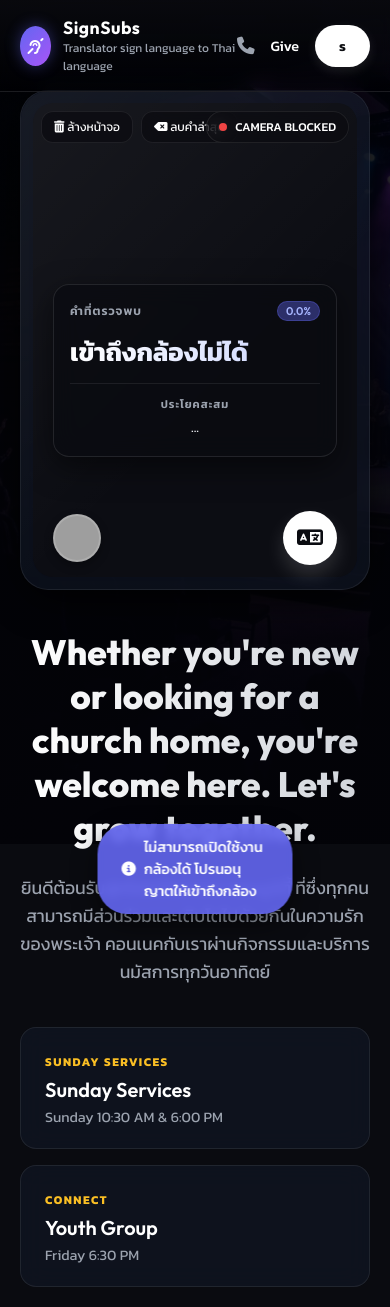
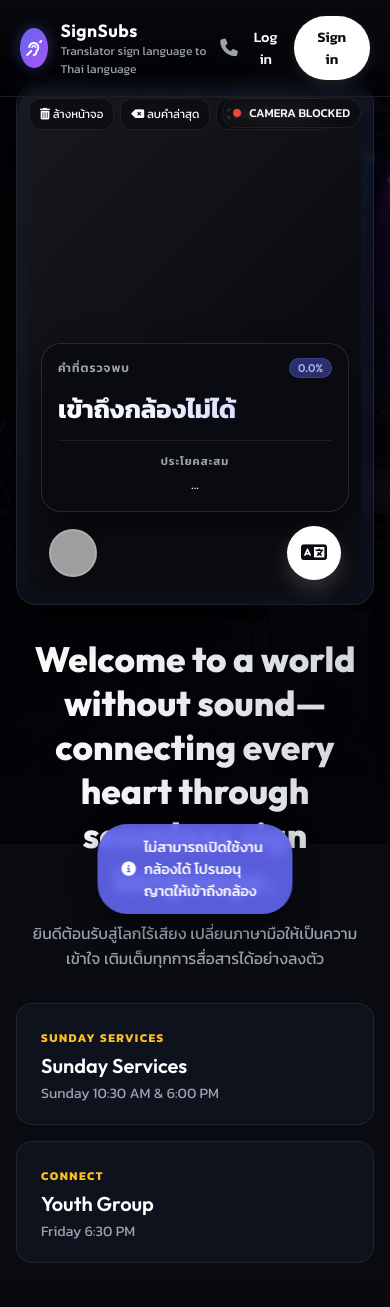
Before and after one commit to phacharapetchumporn-alt/AI_project, a Python web app: template web/templates/index.html in a window 390 px wide. After the commit the page ends 1263 px from the top, so only its background shows below. Run offline with Jinja, Linux system fonts and the light colour scheme; the template is opened without the code that fills it, so the values that code supplies are empty; grey boxes are pictures that could not be loaded.

Commit message:
feat: implement frontend interface and real-time prediction visualization for webcam sign language translation

```diff
--- a/web/static/css/style.css
+++ b/web/static/css/style.css
@@ -176,39 +176,41 @@ nav {
 
 /* Main Dashboard Layout */
 main {
-    max-width: 1400px;
+    max-width: 1680px;
     min-height: 100vh;
     margin: 0 auto;
-    padding: 120px 48px 48px 48px;
+    padding: 110px 48px 40px 48px;
     display: flex;
     align-items: center;
     justify-content: space-between;
     gap: 40px;
     position: relative;
+    transition: all 0.3s ease;
 }
 
 /* Hero Section (Left Column) */
 .hero-content {
-    flex: 1.2;
-    max-width: 620px;
+    flex: 0 0 380px;
+    max-width: 400px;
+    transition: all 0.3s ease;
 }
 
 .hero-content h2 {
     font-family: var(--font-heading);
-    font-size: 2.8rem;
+    font-size: 2.2rem;
     line-height: 1.25;
     font-weight: 800;
-    margin-bottom: 24px;
+    margin-bottom: 20px;
     background: linear-gradient(to right, #ffffff, #d1d5db);
     -webkit-background-clip: text;
     -webkit-text-fill-color: transparent;
 }
 
 .hero-content p.subtitle {
-    font-size: 1.1rem;
+    font-size: 0.98rem;
     color: var(--text-muted);
     line-height: 1.6;
-    margin-bottom: 40px;
+    margin-bottom: 32px;
 }
 
 /* Info Cards in background column */
@@ -255,17 +257,22 @@ main {
     color: var(--text-muted);
 }
 
-/* Camera Stream Section (Right Column - Floating Portrait) */
+/* Camera Stream Section (Expanded Center-Stage) */
 .camera-wrapper {
     flex: 1;
     display: flex;
     justify-content: center;
     align-items: center;
+    width: 100%;
+    min-width: 0;
 }
 
 .camera-card {
-    width: 380px;
-    height: 600px;
+    width: 100%;
+    max-width: 1050px;
+    height: 72vh;
+    min-height: 520px;
+    max-height: 760px;
     background: var(--glass-bg);
     border: 1px solid var(--glass-border);
     border-radius: 28px;
@@ -274,14 +281,32 @@ main {
     display: flex;
     flex-direction: column;
     position: relative;
-    box-shadow: var(--card-shadow), 0 0 40px rgba(0, 0, 0, 0.5);
-    transition: border-color 0.4s ease, box-shadow 0.4s ease;
+    box-shadow: var(--card-shadow), 0 0 50px rgba(0, 0, 0, 0.6);
+    transition: all 0.35s cubic-bezier(0.16, 1, 0.3, 1);
     overflow: hidden;
 }
 
 .camera-card:hover {
-    border-color: rgba(99, 102, 241, 0.3);
-    box-shadow: var(--card-shadow), 0 0 50px rgba(99, 102, 241, 0.15);
+    border-color: rgba(99, 102, 241, 0.4);
+    box-shadow: var(--card-shadow), 0 0 50px rgba(99, 102, 241, 0.2);
+}
+
+/* Almost Fullscreen (เกือบเต็มจอ) Mode */
+.camera-card.theater-mode {
+    position: fixed;
+    top: 24px;
+    bottom: 24px;
+    left: 24px;
+    right: 24px;
+    width: calc(100vw - 48px);
+    max-width: none;
+    height: calc(100vh - 48px);
+    max-height: none;
+    z-index: 1000;
+    border-radius: 24px;
+    border: 1.5px solid rgba(99, 102, 241, 0.5);
+    box-shadow: 0 25px 80px rgba(0, 0, 0, 0.95), 0 0 80px rgba(99, 102, 241, 0.3), 0 0 0 1000vmax rgba(5, 6, 10, 0.88);
+    backdrop-filter: blur(25px);
 }
 
 /* Camera Card Glow Effect */
@@ -353,25 +378,27 @@ main {
 /* Translation UI Floating Overlay */
 .translation-overlay {
     position: absolute;
-    bottom: 120px;
-    left: 20px;
-    right: 20px;
+    bottom: 95px;
+    left: 50%;
+    transform: translateX(-50%);
+    width: calc(100% - 48px);
+    max-width: 640px;
     z-index: 5;
-    background: rgba(10, 11, 16, 0.75);
-    border: 1px solid rgba(255, 255, 255, 0.1);
-    border-radius: 16px;
-    padding: 16px;
-    backdrop-filter: blur(12px);
-    box-shadow: 0 10px 30px rgba(0, 0, 0, 0.5);
+    background: rgba(10, 11, 16, 0.82);
+    border: 1px solid rgba(255, 255, 255, 0.12);
+    border-radius: 20px;
+    padding: 18px 24px;
+    backdrop-filter: blur(16px);
+    box-shadow: 0 15px 35px rgba(0, 0, 0, 0.6);
     display: flex;
     flex-direction: column;
     gap: 12px;
-    transition: transform 0.3s ease, opacity 0.3s ease;
+    transition: transform 0.3s ease, opacity 0.3s ease, border-color 0.3s ease;
 }
 
 .translation-overlay.hidden {
     opacity: 0;
-    transform: translateY(10px);
+    transform: translateX(-50%) translateY(15px);
     pointer-events: none;
 }
 
@@ -576,16 +603,18 @@ main {
 }
 
 /* Responsive styles */
-@media (max-width: 1024px) {
+@media (max-width: 1100px) {
     main {
         flex-direction: column-reverse;
         padding-top: 100px;
         text-align: center;
         justify-content: center;
+        gap: 32px;
     }
 
     .hero-content {
         max-width: 100%;
+        flex: auto;
     }
 
     .hero-content h2 {
@@ -595,9 +624,14 @@ main {
     .info-cards {
         text-align: left;
     }
+
+    .camera-card {
+        height: 60vh;
+        min-height: 460px;
+    }
 }
 
-@media (max-width: 480px) {
+@media (max-width: 640px) {
     header {
         padding: 16px 20px;
     }
@@ -608,11 +642,45 @@ main {
     }
 
     main {
-        padding: 90px 20px 20px 20px;
+        padding: 85px 16px 20px 16px;
     }
 
     .camera-card {
         width: 100%;
-        height: 500px;
+        height: 520px;
+        border-radius: 20px;
+    }
+
+    .camera-card.theater-mode {
+        top: 12px;
+        bottom: 12px;
+        left: 12px;
+        right: 12px;
+        width: calc(100vw - 24px);
+        height: calc(100vh - 24px);
+        border-radius: 18px;
+    }
+
+    .translation-overlay {
+        bottom: 80px;
+        width: calc(100% - 24px);
+        padding: 14px 16px;
+    }
+
+    .sentence-actions-bar {
+        left: 12px;
+        top: 12px;
+        gap: 6px;
+    }
+
+    .control-btn {
+        padding: 6px 10px;
+        font-size: 0.72rem;
+    }
+
+    .camera-indicator {
+        right: 12px;
+        top: 12px;
+        padding: 5px 10px;
     }
 }
--- a/web/static/js/app.js
+++ b/web/static/js/app.js
@@ -11,6 +11,10 @@ document.addEventListener('DOMContentLoaded', () => {
     const btnToggleTranslate = document.getElementById('btn-toggle-translate');
     const btnClear = document.getElementById('btn-clear-sentence');
     const btnBackspace = document.getElementById('btn-backspace-sentence');
+    const cameraCard = document.getElementById('camera-translator');
+    const btnExpandCam = document.getElementById('btn-expand-cam');
+    const expandIcon = document.getElementById('expand-icon');
+    const expandText = document.getElementById('expand-text');
     const toast = document.getElementById('toast-notification');
     const toastText = document.getElementById('toast-text');
 
@@ -92,7 +96,11 @@ document.addEventListener('DOMContentLoaded', () => {
 
         try {
             localStream = await navigator.mediaDevices.getUserMedia({
-                video: { width: 640, height: 480, facingMode: 'user' }
+                video: {
+                    width: { ideal: 1280 },
+                    height: { ideal: 720 },
+                    facingMode: 'user'
+                }
             });
             clientWebcam.srcObject = localStream;
             showToast('เข้าถึงกล้องเว็บแคมผ่านเบราว์เซอร์สำเร็จ');
@@ -263,6 +271,40 @@ document.addEventListener('DOMContentLoaded', () => {
         showToast('ขอบคุณสำหรับการบริจาคถวายให้กับคริสตจักร');
     });
 
+    // Toggle Almost Fullscreen (เกือบเต็มจอ / Theater Mode)
+    function toggleTheaterMode(forceState = null) {
+        if (!cameraCard) return;
+        const isTheater = forceState !== null ? forceState : !cameraCard.classList.contains('theater-mode');
+
+        if (isTheater) {
+            cameraCard.classList.add('theater-mode');
+            if (expandIcon) expandIcon.className = 'fa-solid fa-compress';
+            if (expandText) expandText.textContent = 'ย่อขนาด';
+            if (btnExpandCam) btnExpandCam.title = 'ย่อขนาดจอกล้อง (Esc)';
+            showToast('ขยายจอกล้องเกือบเต็มจอ (กด Esc หรือคลิกซ้ำเพื่อย่อ)');
+        } else {
+            cameraCard.classList.remove('theater-mode');
+            if (expandIcon) expandIcon.className = 'fa-solid fa-expand';
+            if (expandText) expandText.textContent = 'ขยายเกือบเต็มจอ';
+            if (btnExpandCam) btnExpandCam.title = 'ขยายเกือบเต็มจอ (F)';
+            showToast('ย่อจอกล้องสู่ขนาดปกติ');
+        }
+    }
+
+    if (btnExpandCam) {
+        btnExpandCam.addEventListener('click', () => toggleTheaterMode());
+    }
+
+    // Keyboard shortcuts: 'F' to toggle fullscreen, 'Escape' to exit
+    document.addEventListener('keydown', (e) => {
+        if (e.target.tagName === 'INPUT' || e.target.tagName === 'TEXTAREA') return;
+        if (e.key === 'Escape' && cameraCard.classList.contains('theater-mode')) {
+            toggleTheaterMode(false);
+        } else if (e.key === 'f' || e.key === 'F') {
+            toggleTheaterMode();
+        }
+    });
+
     // Start App
     initCamera();
 });
--- a/web/templates/index.html
+++ b/web/templates/index.html
@@ -39,8 +39,8 @@
         </nav>
         <div class="header-actions">
             <button class="phone-btn" id="btn-phone" aria-label="Call Church"><i class="fa-solid fa-phone"></i></button>
-            <button class="give-btn" id="btn-give">Give</button>
-            <button class="action-btn" id="btn-plan">s</button>
+            <button class="give-btn" id="btn-give">Log in</button>
+            <button class="action-btn" id="btn-plan">Sign in</button>
         </div>
     </header>
 
@@ -48,11 +48,11 @@
     <main>
         <!-- Left Side: Hero content and church schedule -->
         <section class="hero-content" aria-labelledby="hero-title">
-            <h2 id="hero-title">Whether you're new or looking for a church home, you're welcome here. Let's grow
-                together.</h2>
-            <p class="subtitle" id="hero-sub">ยินดีต้อนรับสู่คริสตจักรเกรซ คอมมูนิตี้
-                ที่ซึ่งทุกคนสามารถมีส่วนร่วมและเติบโตไปด้วยกันในความรักของพระเจ้า
-                คอนเนคกับเราผ่านกิจกรรมและบริการนมัสการทุกวันอาทิตย์</p>
+            <h2 id="hero-title">Welcome to a world without sound—connecting every heart through seamless sign language.
+            </h2>
+            <p class="subtitle" id="hero-sub">
+                ยินดีต้อนรับสู่โลกไร้เสียง เปลี่ยนภาษามือให้เป็นความเข้าใจ เติมเต็มทุกการสื่อสารได้อย่างลงตัว
+            </p>
 
             <div class="info-cards">
                 <!-- Sunday Service Schedule Card -->
@@ -82,6 +82,10 @@
                     </button>
                     <button class="control-btn" id="btn-backspace-sentence" title="Delete Last Word">
                         <i class="fa-solid fa-delete-left"></i> ลบคำล่าสุด
+                    </button>
+                    <button class="control-btn" id="btn-expand-cam" title="ขยายเกือบเต็มจอ (กด F หรือคลิก)">
+                        <i class="fa-solid fa-expand" id="expand-icon"></i> <span
+                            id="expand-text">ขยายเกือบเต็มจอ</span>
                     </button>
                 </div>
 
```
Also changed, not shown: realtime_predict.py (+55 -5 lines).
